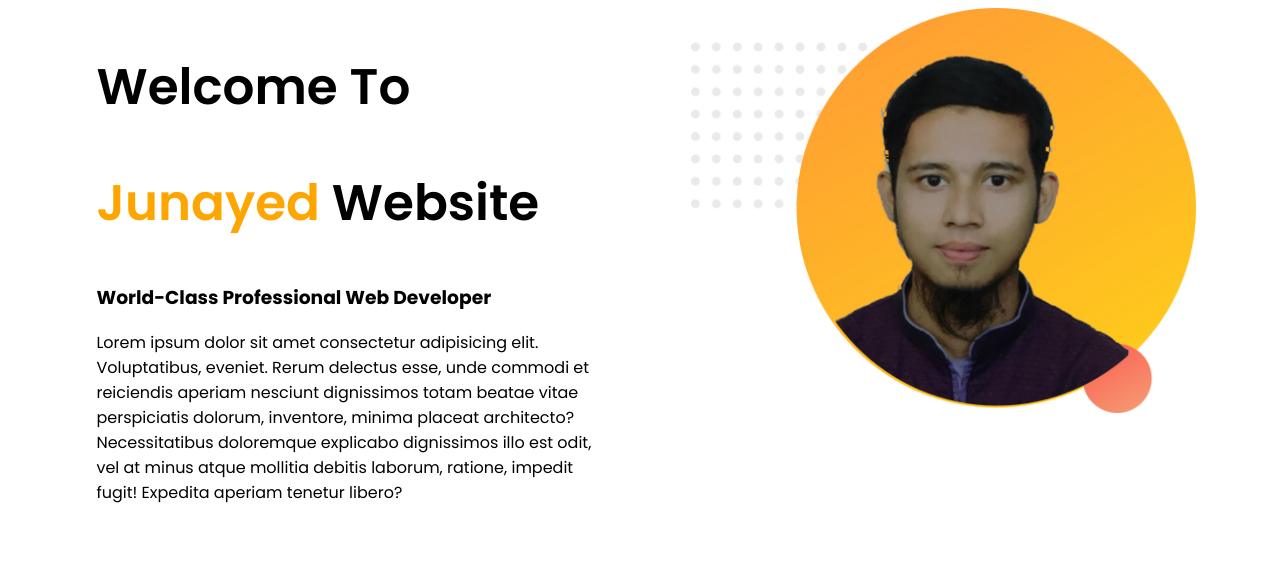
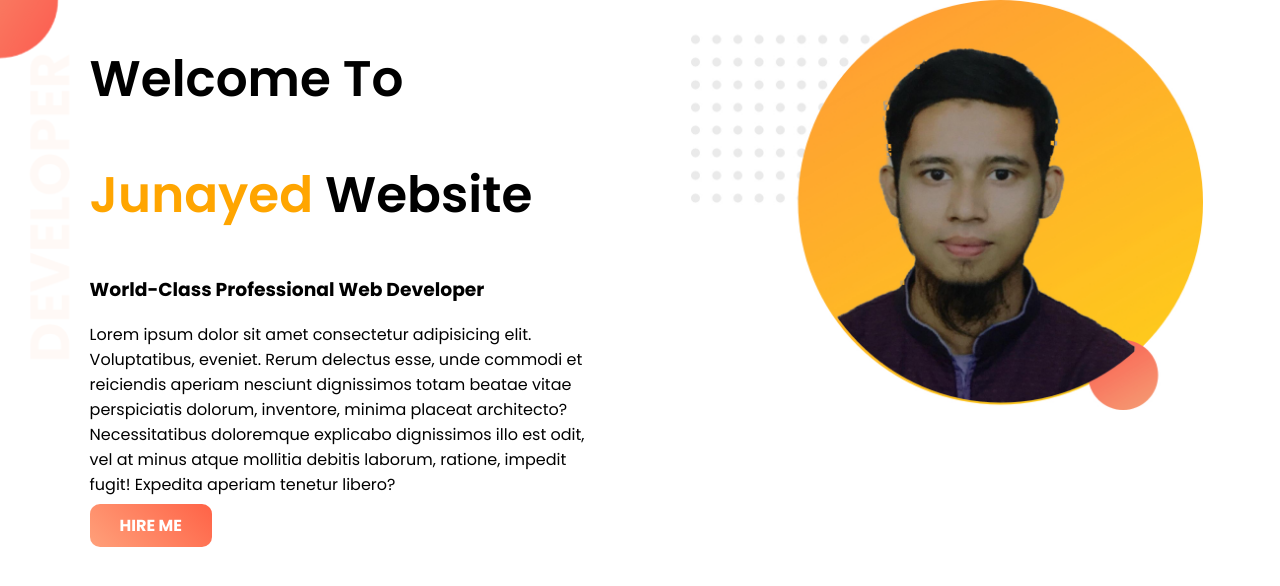
Before and after one commit to junayedhasan500/SJH-Portfolio, a plain HTML site: page index.html in a window 1280 px wide. Drawn offline with Linux system fonts and the light colour scheme.

Commit message:
top bar 100% completed

```diff
--- a/index.html
+++ b/index.html
@@ -10,12 +10,13 @@
 </head>
 <body>
 
-    <section>
+    <section class="top-banner">
         <div class="half-width">
         <h1>Welcome To </h1>
         <h1> <span class="name-highlight">Junayed</span> Website</h1>
         <h3>World-Class Professional Web Developer</h3>
         <p>Lorem ipsum dolor sit amet consectetur adipisicing elit. Voluptatibus, eveniet. Rerum delectus esse, unde commodi et reiciendis aperiam nesciunt dignissimos totam beatae vitae perspiciatis dolorum, inventore, minima placeat architecto? Necessitatibus doloremque explicabo dignissimos illo est odit, vel at minus atque mollitia debitis laborum, ratione, impedit fugit! Expedita aperiam tenetur libero?</p>
+        <a class="link-button" target="_blank" href="https://github.com/junayedhasan500/">HIRE ME</a>
         </div>
 
         <div class="half-width">
--- a/style.css
+++ b/style.css
@@ -1,5 +1,7 @@
 body{
     font-family: 'Poppins', sans-serif;
+    margin: 0;
+    padding: 0;
 
 }
 h1{
@@ -18,3 +20,22 @@ h1{
 .half-width img{
     width: 100%;
 }
+
+.top-banner{
+    background-image: url("images/top-banner.png");
+    background-repeat: no-repeat;
+}
+
+section{
+    height: 500px;
+}
+
+.link-button{
+    text-decoration: none;
+    background-image: linear-gradient( 45deg, lightSalmon, tomato);
+    padding: 10px 30px;
+    border-radius: 10px;
+    color: white;
+    font-weight: bold;
+
+}
```
